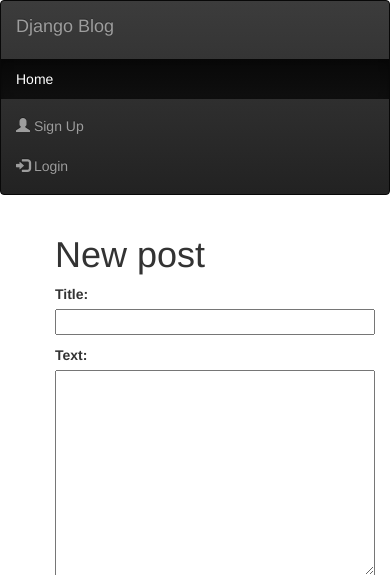
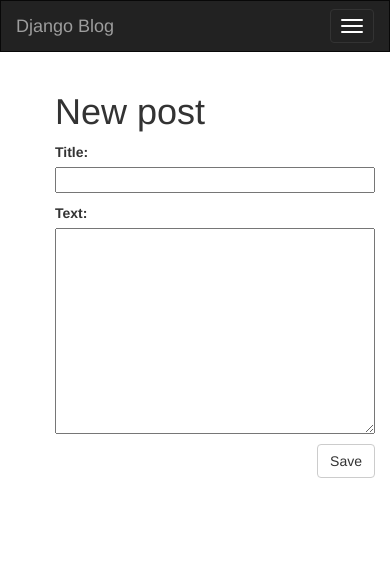
Before and after one commit to mcproger/django_blog, a Django app: page /post/new/ in a window 390 px wide. Shown: the top 575 px of the page. Run offline with Django 3.2, Linux system fonts and the light colour scheme; some libraries are stand-ins or nearby versions.

Commit message:
Add mobile navbar

```diff
--- a/blog/templates/blog/base.html
+++ b/blog/templates/blog/base.html
@@ -3,34 +3,40 @@
     <head>
         <title>Django blog</title>
           <meta name="viewport" content="width=device-width, initial-scale=1">
-        <link rel="stylesheet" href="//maxcdn.bootstrapcdn.com/bootstrap/3.2.0/css/bootstrap.min.css">
-        <link rel="stylesheet" href="//maxcdn.bootstrapcdn.com/bootstrap/3.2.0/css/bootstrap-theme.min.css">
+          <link rel="stylesheet" href="https://maxcdn.bootstrapcdn.com/bootstrap/3.3.7/css/bootstrap.min.css">
+          <script src="https://ajax.googleapis.com/ajax/libs/jquery/3.2.1/jquery.min.js"></script>
+          <script src="https://maxcdn.bootstrapcdn.com/bootstrap/3.3.7/js/bootstrap.min.js"></script>
         <link rel="stylesheet" href="{% static 'css/blog.css' %}">
         <link rel="stylesheet" href="{% static 'login.css' %}">
-
     </head>
      <body>
         <nav class="navbar navbar-inverse">
           <div class="container-fluid">
             <div class="navbar-header">
+              <button type="button" class="navbar-toggle" data-toggle="collapse" data-target="#myNavbar">
+                <span class="icon-bar"></span>
+                <span class="icon-bar"></span>
+                <span class="icon-bar"></span>
+              </button>
               <a class="navbar-brand" href="/">Django Blog</a>
             </div>
-            <ul class="nav navbar-nav">
-              <li class="active"><a href="/">Home</a></li>
-            </ul>
+            <div class="collapse navbar-collapse" id="myNavbar">
               <ul class="nav navbar-nav navbar-right">
                 {% if user.is_authenticated %}
                   <li><a href="{% url 'post_new' %}"><span class="glyphicon glyphicon-plus"></span> New post</a></li>
                   <li><a href="{% url 'post_draft_list' %}"><span class="glyphicon glyphicon-edit"></span> Edit post</a></li>
-              <li><a href="auth/logout"><span class="glyphicon glyphicon-log-out"></span> Log out</a></li>
+                  <li><a href="auth/logout/"><span class="glyphicon glyphicon-log-out"></span> Log out</a></li>
                   {% else %}
-              <li><a href="#"><span class="glyphicon glyphicon-user"></span> Sign Up</a></li>
-              <li><a href="auth/login"><span class="glyphicon glyphicon-log-in"></span> Login</a></li>
+                  <li><a href="auth/register/"><span class="glyphicon glyphicon-user"></span> Sign Up</a></li>
+                  <li><a href="auth/login/"><span class="glyphicon glyphicon-log-in"></span> Login</a></li>
                 {% endif %}
               </ul>
             </div>
+          </div>
         </nav>
         {% block login %}
+        {% endblock %}
+        {% block register %}
         {% endblock %}
 	   <div class="content container">
             <div class="row">
@@ -42,19 +48,3 @@
         </div>
     </body>
 </html>
-
-
-<!--
-<div class="page-header">
-            {% if user.is_authenticated %}
-            <a href="auth/logout" class="top-menu"><span class="glyphicon glyphicon-log-out"></span> ({{ username }})</a>
-            <a href="{% url 'post_new' %}" class="top-menu"><span class="glyphicon glyphicon-plus"></span></a>
-            <a href="{% url 'post_draft_list' %}" class="top-menu"><span class="glyphicon glyphicon-edit"></span></a>
-            {% else %}
-            <a href="auth/login" class="top-menu"><span class="glyphicon glyphicon-log-in"></span></a>
-            {% endif %}
-            <h1><a href="/">Django Blog</a></h1>
-        </div>
-
-
--->
```
Lines whose indentation alone changed are shown as unchanged.
